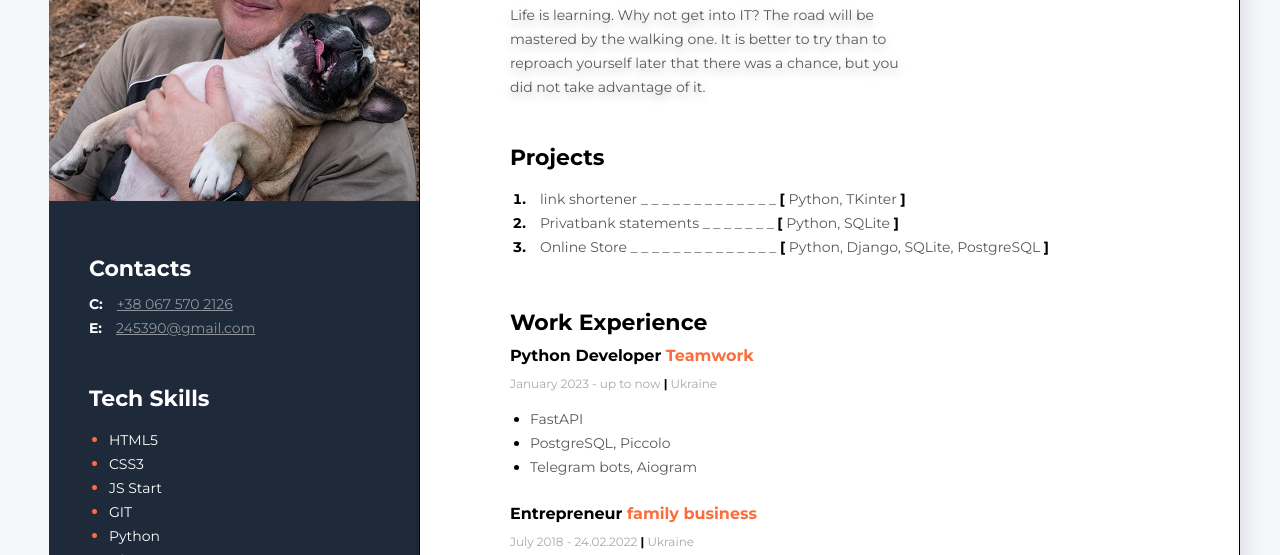
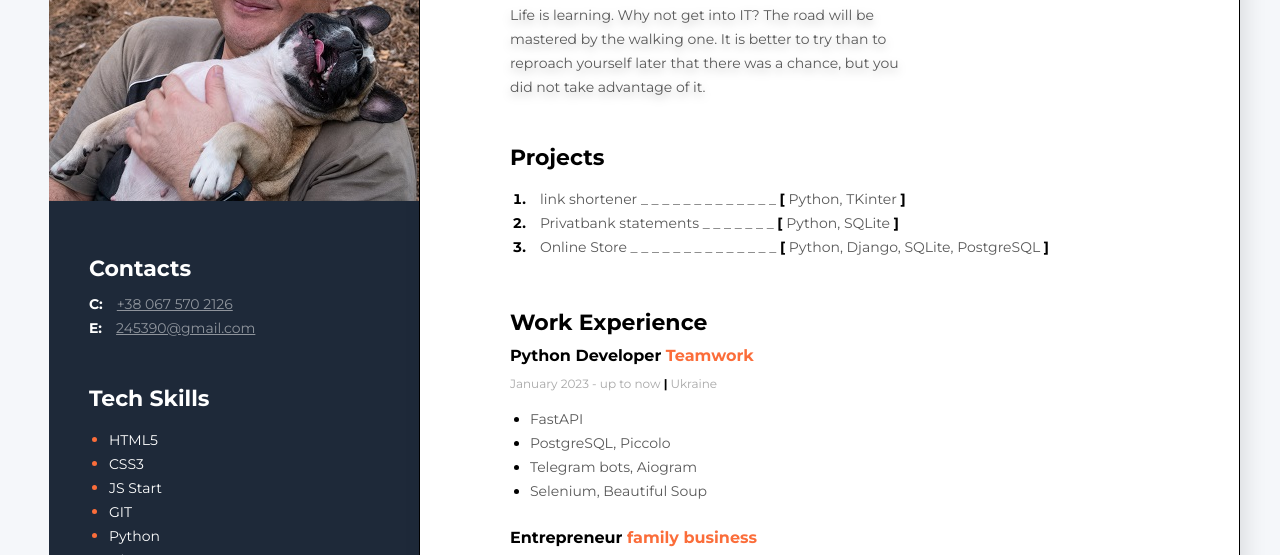
Before and after one commit to IgYa/Resume, a plain HTML site: page index.html in a window 1280 px wide. Shown: the part 193-748 px from the top of the page. Drawn offline with Linux system fonts and the light colour scheme.

Commit message:
Selenium, Beautiful Soup added

```diff
--- a/index.html
+++ b/index.html
@@ -67,6 +67,7 @@ It is better to try than to reproach yourself later that there was a chance, but
                 <li class="work-list-item"> <span class="work-item">FastAPI</span> </li>
                 <li class="work-list-item"> <span class="work-item">PostgreSQL, Piccolo</span></li>
                 <li class="work-list-item"> <span class="work-item">Telegram bots, Aiogram</span></li>
+                <li class="work-list-item"> <span class="work-item">Selenium, Beautiful Soup</span></li>
               </ul>
            </div>
             <!-- Company 1  -->
```
